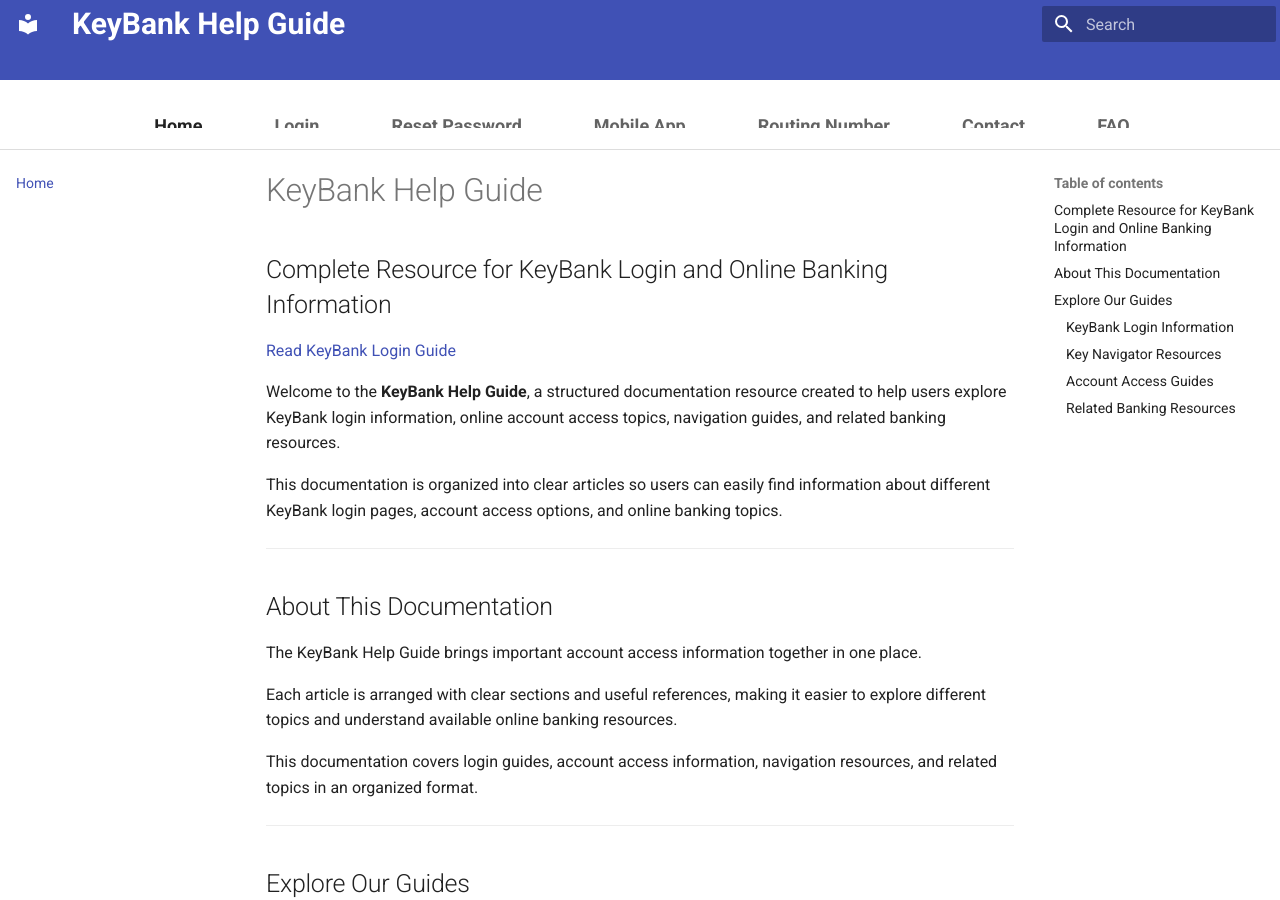
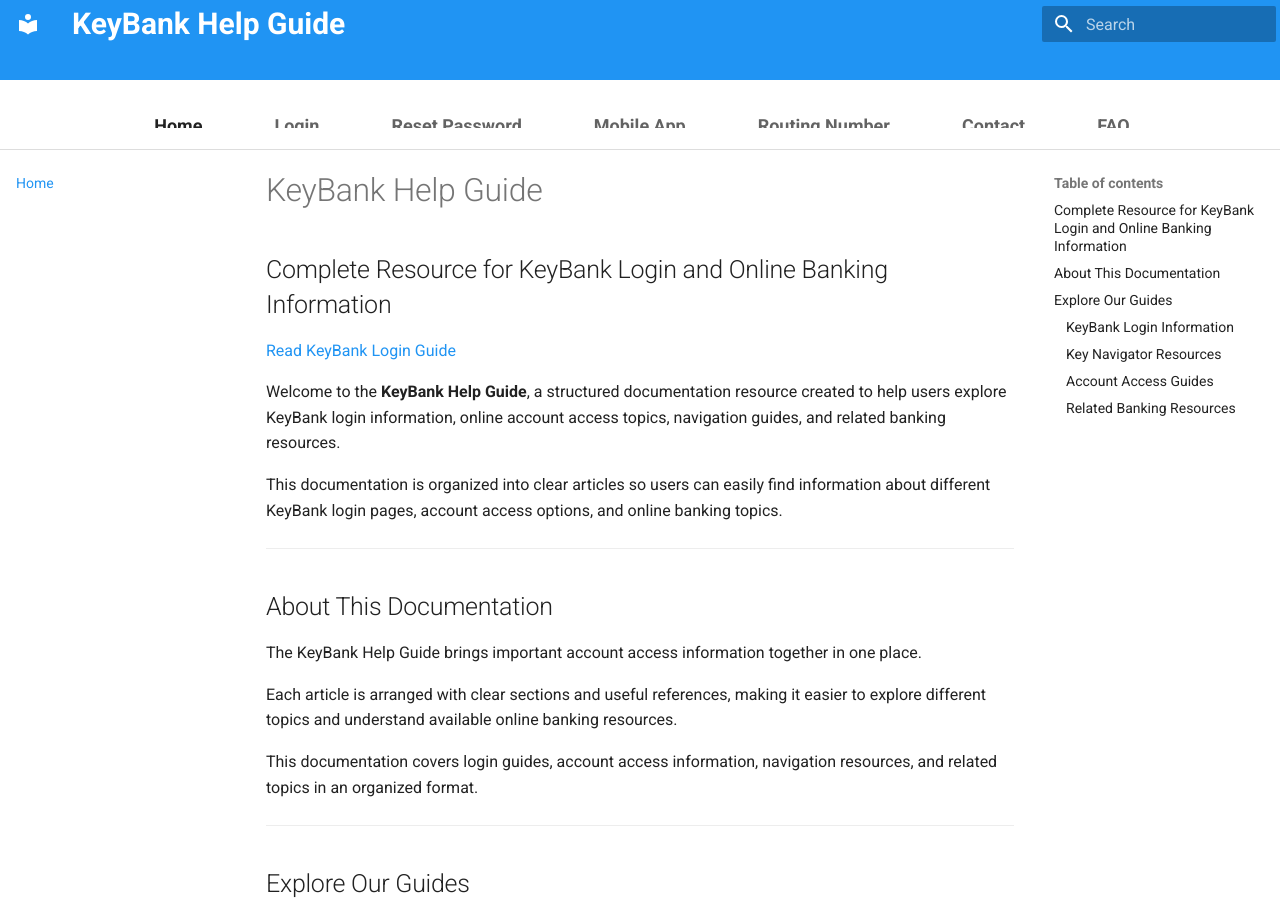
Before and after one commit to taxguide/keybank-help-guide, an MkDocs documentation site: the page built from docs/index.md, in a window 1280 px wide and 900 px high. Built offline with MkDocs 1.6.1 and Material for MkDocs 9.7.7, drawn with Linux system fonts in a browser that asks for light colours.

Commit message:
Update mkdocs.yml

```diff
--- a/mkdocs.yml
+++ b/mkdocs.yml
@@ -3,6 +3,7 @@ site_description: Complete KeyBank Login and Online Banking Documentation
 
 theme:
   name: material
+  language: en
   custom_dir: docs/overrides
 
   features:
@@ -10,6 +11,11 @@ theme:
     - navigation.top
     - search.highlight
     - search.suggest
+
+  palette:
+    - scheme: default
+      primary: blue
+      accent: light blue
 
 extra_css:
   - stylesheets/extra.css
@@ -22,3 +28,11 @@ nav:
   - Routing Number: articles/key-navigator-login.md
   - Contact: articles/website-login.md
   - FAQ: articles/navigator-login-guide.md
+
+markdown_extensions:
+  - admonition
+  - attr_list
+  - md_in_html
+  - tables
+  - toc:
+      permalink: true
```
